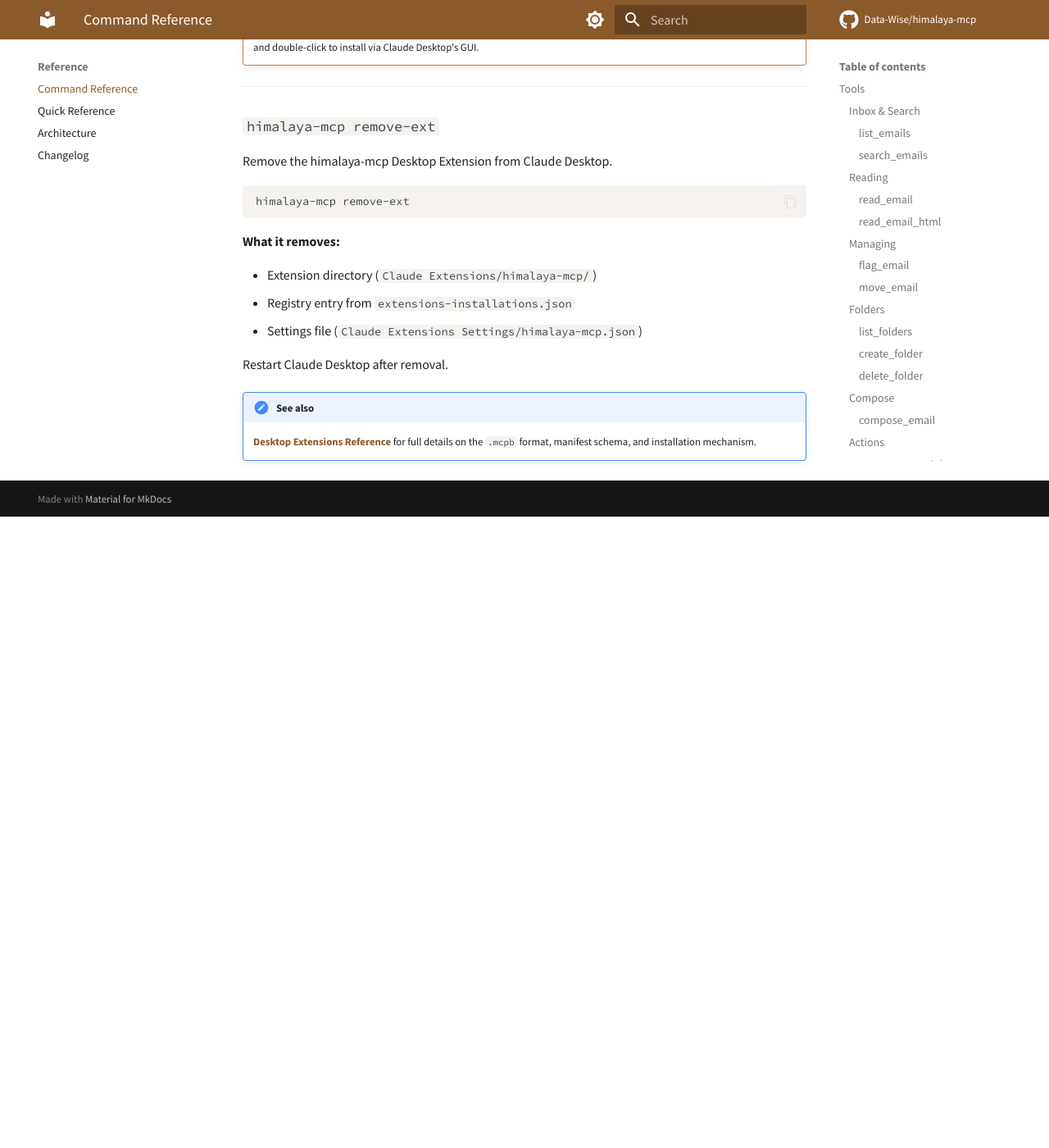
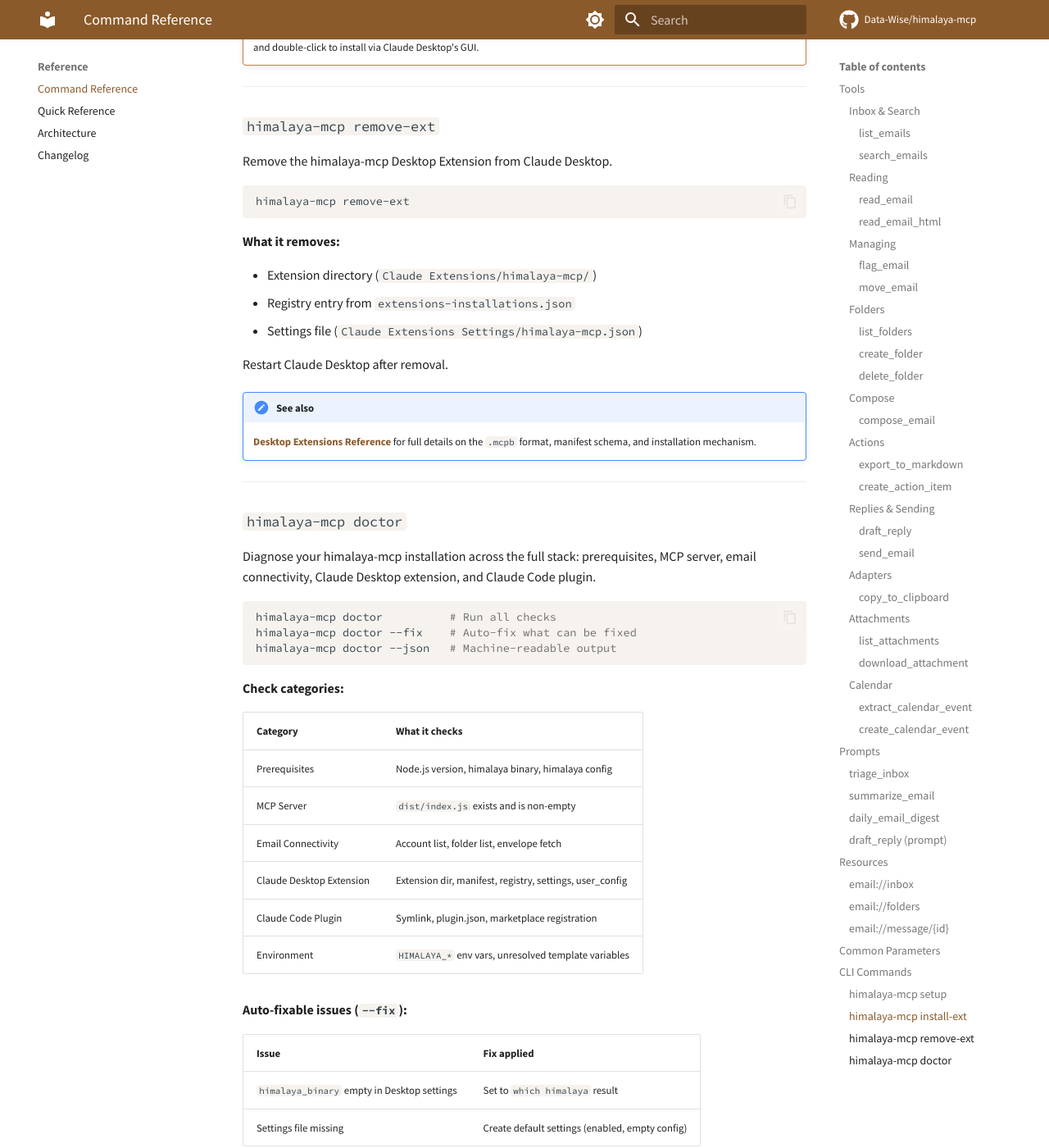
Before and after one commit to Data-Wise/himalaya-mcp, an MkDocs documentation site: the page built from docs/reference/commands.md, in a window 1280 px wide and 1400 px high, scrolled down 20244 px. Shown: the whole window at 82% size. Built offline with MkDocs 1.6.1 and Material for MkDocs 9.7.7, drawn with Linux system fonts in a browser that asks for light colours; comment, search, counter and statistics services are not loaded; before the commit the page ends 20874 px from its top, so only the background shows below that; some of the changed text lies outside the part shown.

Commit message:
docs: add doctor command to reference docs and update test counts
Co-Authored-By: Claude Opus 4.6 <noreply@anthropic.com>

````diff
--- a/docs/reference/commands.md
+++ b/docs/reference/commands.md
@@ -842,3 +842,87 @@ Restart Claude Desktop after removal.
 
 !!! note "See also"
     **[Desktop Extensions Reference](desktop-extensions.md)** for full details on the `.mcpb` format, manifest schema, and installation mechanism.
+
+---
+
+### `himalaya-mcp doctor`
+
+Diagnose your himalaya-mcp installation across the full stack: prerequisites, MCP server, email connectivity, Claude Desktop extension, and Claude Code plugin.
+
+```bash
+himalaya-mcp doctor          # Run all checks
+himalaya-mcp doctor --fix    # Auto-fix what can be fixed
+himalaya-mcp doctor --json   # Machine-readable output
+```
+
+**Check categories:**
+
+| Category | What it checks |
+|----------|---------------|
+| Prerequisites | Node.js version, himalaya binary, himalaya config |
+| MCP Server | `dist/index.js` exists and is non-empty |
+| Email Connectivity | Account list, folder list, envelope fetch |
+| Claude Desktop Extension | Extension dir, manifest, registry, settings, user_config |
+| Claude Code Plugin | Symlink, plugin.json, marketplace registration |
+| Environment | `HIMALAYA_*` env vars, unresolved template variables |
+
+**Auto-fixable issues (`--fix`):**
+
+| Issue | Fix applied |
+|-------|------------|
+| `himalaya_binary` empty in Desktop settings | Set to `which himalaya` result |
+| Settings file missing | Create default settings (enabled, empty config) |
+
+**Sample output:**
+
+```
+himalaya-mcp doctor v1.2.1
+
+  Prerequisites
+  ✓ Node.js 22.14.0
+  ✓ himalaya found at /opt/homebrew/bin/himalaya
+  ✓ himalaya config exists
+
+  MCP Server
+  ✓ dist/index.js exists (595 KB)
+
+  Email Connectivity
+  ✓ Accounts: personal, work
+  ✓ Folders accessible (14 folders)
+  ✓ Envelopes accessible
+
+  Claude Desktop Extension
+  ✓ Extension installed
+  ✓ manifest.json valid
+  ✓ Registry entry exists
+  ✓ Settings: enabled
+  ✗ user_config.himalaya_binary is empty
+    → Fix with: himalaya-mcp doctor --fix
+
+  Summary: 11 passed, 0 warnings, 1 failed
+```
+
+**JSON output (`--json`):**
+
+Returns an array of `CheckResult` objects:
+
+```json
+[
+  {
+    "name": "Node.js installed",
+    "category": "Prerequisites",
+    "status": "pass",
+    "message": "Node.js v22.14.0"
+  },
+  {
+    "name": "himalaya_binary configured",
+    "category": "Desktop Extension",
+    "status": "fail",
+    "message": "user_config.himalaya_binary is empty",
+    "fix": { "description": "Set to /opt/homebrew/bin/himalaya" }
+  }
+]
+```
+
+!!! tip "Run after installation"
+    Run `himalaya-mcp doctor` after any installation method to verify everything is connected correctly. Use `--fix` to resolve common issues automatically.
````
Also changed, not shown: CLAUDE.md (+8 -4 lines), docs/reference/refcard.md (+4 -1 lines).
